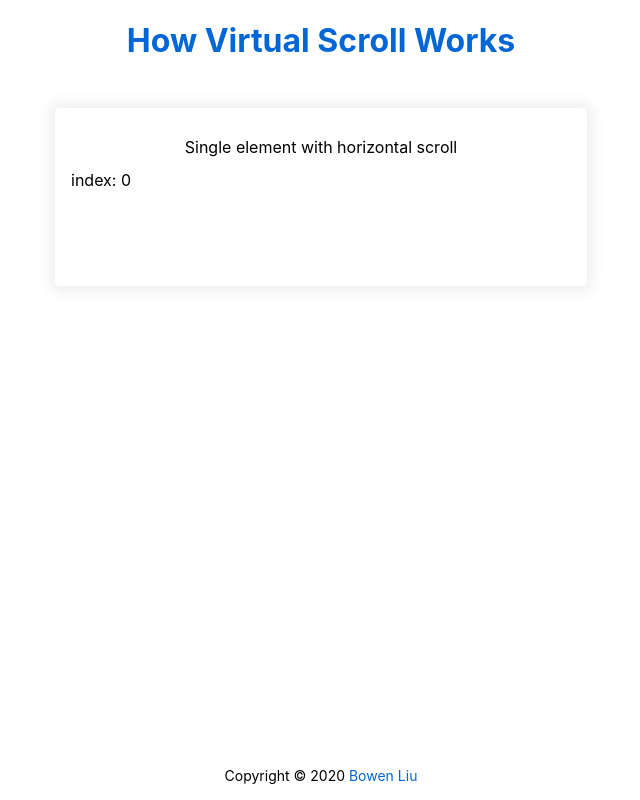
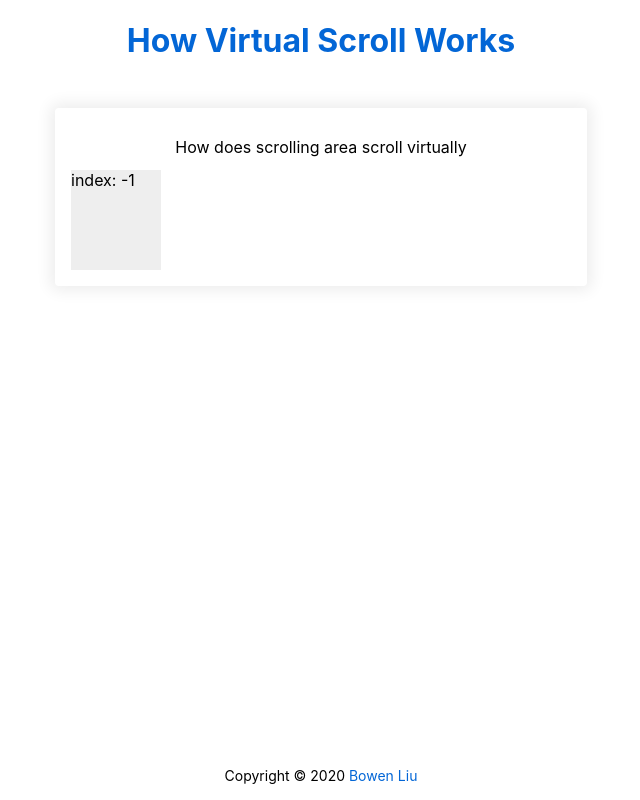
Before and after one commit to lbwa/how-virtual-scorll-works, a React (Create React App) app: page / in a window 1280 px wide. Shown: the whole page, without its empty margins (319-959 px from the left). Built offline with nearby package versions, Linux system fonts and the light colour scheme.

Commit message:
refactor: explain why scrolling is virtual

```diff
--- a/package.json
+++ b/package.json
@@ -16,6 +16,7 @@
     "@types/node": "^12.0.0",
     "@types/react": "^16.9.0",
     "@types/react-dom": "^16.9.0",
+    "classnames": "^2.2.6",
     "normalize.css": "^8.0.1",
     "react": "^16.13.1",
     "react-dom": "^16.13.1",
@@ -23,6 +24,7 @@
     "typescript": "~3.7.2"
   },
   "devDependencies": {
+    "@types/classnames": "^2.2.10",
     "node-sass": "^4.13.1",
     "sass-loader": "^8.0.2"
   },
--- a/src/components/SingleElement.tsx
+++ b/src/components/FirstElement.tsx
@@ -39,7 +39,7 @@ const SingleElement: React.FC<{
         className="v-single-element__scroll"
       >
         {/* single child element */}
-        <Item index={0} style={createItemLayout(offset, size, direction)}>
+        <Item index={-1} style={createItemLayout(offset, size, direction)}>
           items
         </Item>
       </div>
--- /dev/null
+++ b/src/components/Item.module.sass
@@ -0,0 +1,3 @@
+.container
+  &:nth-child(2n + 1)
+    background-color: #eeeeee
--- a/src/components/Item.tsx
+++ b/src/components/Item.tsx
@@ -1,4 +1,6 @@
 import React from 'react'
+import classnames from 'classnames'
+import classes from './Item.module.sass'
 
 const Item: React.FC<{
   index: number
@@ -6,7 +8,11 @@ const Item: React.FC<{
   [key: string]: any
 }> = ({ index, style, ...props }) => {
   return (
-    <div {...props} style={style} className="v-item">
+    <div
+      {...props}
+      style={style}
+      className={classnames('v-item', classes.container)}
+    >
       index: {index}
     </div>
   )
--- a/src/plugins/scroll.ts
+++ b/src/plugins/scroll.ts
@@ -5,6 +5,11 @@ export enum Direction {
   horizon = 'horizon'
 }
 
+/**
+ * calculate visible area size
+ * @param viewportWidth viewport width
+ * @param viewportHeight viewport height
+ */
 export function createViewportLayout(
   viewportWidth: number,
   viewportHeight: number
@@ -17,28 +22,38 @@ export function createViewportLayout(
   }
 }
 
+/**
+ * calculate the entire scrolling area size, on the other hand, it's sum size of
+ * all elements
+ * @param size single element size
+ * @param itemsCount numbers of all items
+ * @param direction vertical or horizontal scrolling
+ */
 export function createScrollLayout(
   size: number,
   itemsCount: number,
-  layout: Direction
+  direction: Direction
 ): React.CSSProperties {
-  if (layout === Direction.horizon) {
+  if (direction === Direction.horizon) {
     return {
       width: size * itemsCount + 'px',
       height: '100%'
     }
   }
 
-  if (layout === Direction.vertical) {
+  if (direction === Direction.vertical) {
     return {
       width: '100%',
       height: size * itemsCount + 'px'
     }
   }
 
-  throw new TypeError(`Unexpected layout, we got ${layout}`)
+  throw new TypeError(`Unexpected layout, we got ${direction}`)
 }
 
+/**
+ * calculate the first element should offset distance
+ */
 export function createItemLayout(
   offset: number,
   size: number,
@@ -55,6 +70,7 @@ export function createItemLayout(
   return {
     [sizeType]: size,
     [subSizeType]: '100%',
+    // transform would occur GPU rendering (better rendering performance)
     transform: `translate${translateType}(${offset}px)`
   }
 }
--- a/src/views/App.tsx
+++ b/src/views/App.tsx
@@ -1,7 +1,8 @@
 import React from 'react'
 import classes from './App.module.sass'
 
-import SingleElement from '../components/SingleElement'
+// How does scrolling area scroll virtually
+import FirstElement from '../components/FirstElement'
 
 const Sample: React.FC<{ title: string }> = ({ title, children }) => (
   <div className={classes.sample}>
@@ -28,8 +29,8 @@ function App() {
 
       {/* body */}
       <div className={classes.body}>
-        <Sample title="Single element with horizontal scroll">
-          <SingleElement width={500} height={100} size={90} count={100} />
+        <Sample title="How does scrolling area scroll virtually">
+          <FirstElement width={500} height={100} size={90} count={100} />
         </Sample>
       </div>
 
```
Also changed, not shown: 2 other files (tests, documents, lock files or other folders).
